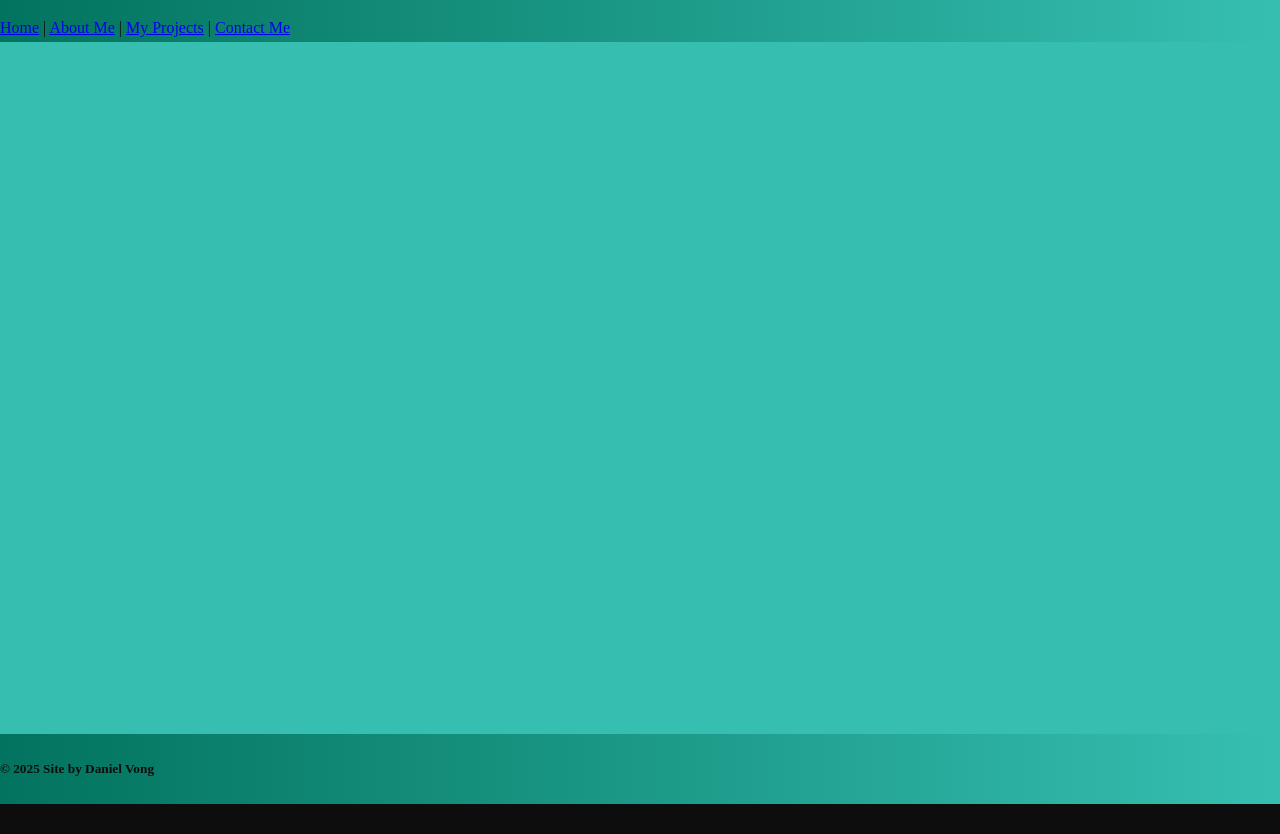
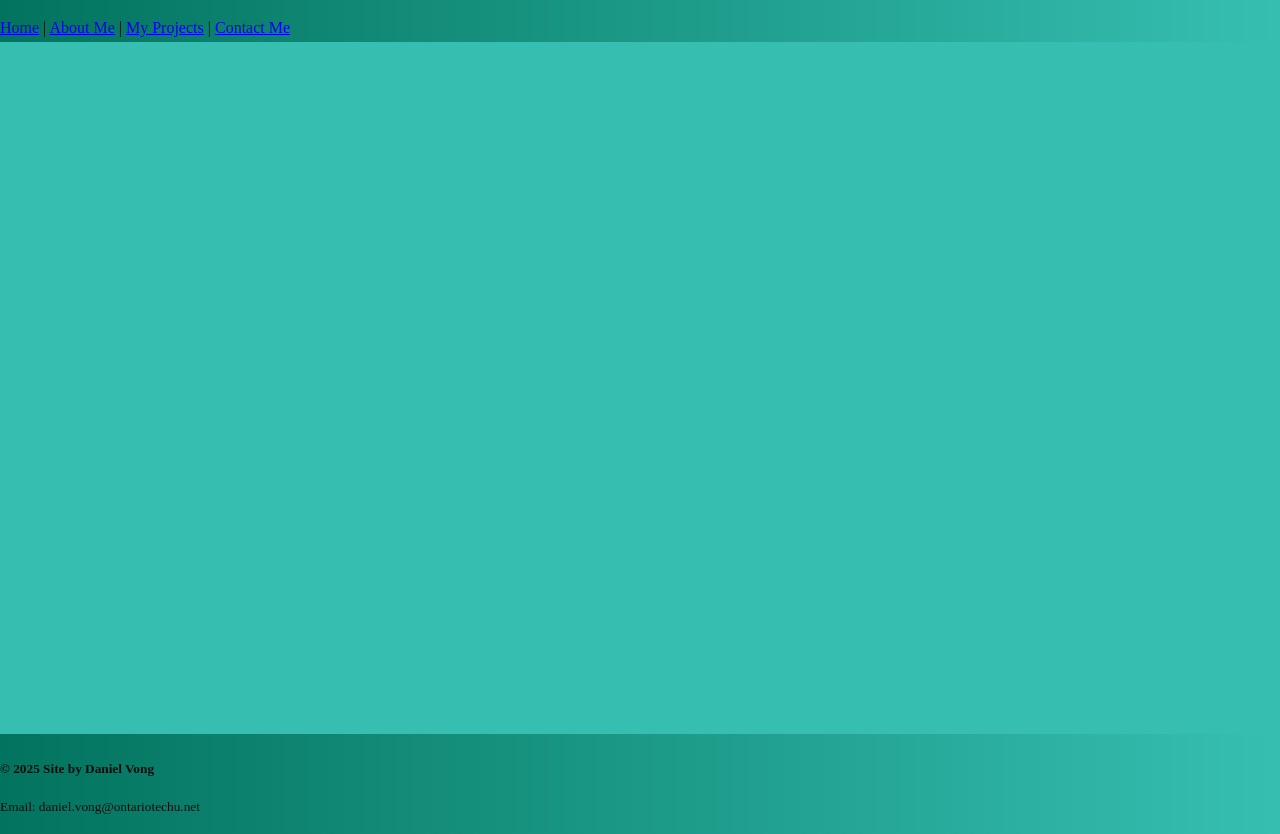
Before and after one commit to DanielVong/WSProgrammingAssignment1DanielVong, a plain HTML site: page index.html in a window 1280 px wide. Shown: the part 66-900 px from the top of the page. Before the commit the page ends 870 px from the top, so only its background shows below. Drawn offline with Linux system fonts and the light colour scheme.

Commit message:
Added email to footer and changed poster image

```diff
--- a/index.html
+++ b/index.html
@@ -33,6 +33,7 @@
     <!--Footer semantic tag with copyright and name-->
     <footer>
         <h5>© 2025 Site by Daniel Vong</h5>
+        <p>Email: daniel.vong@ontariotechu.net</p>
     </footer>
 </body>
 
--- a/style.css
+++ b/style.css
@@ -36,3 +36,6 @@ img{
 form{
     max-width: 25%;
 }
+footer p{
+    font-size: smaller;
+}
```
Also changed, not shown: about.html (+2 -1 lines), contact.html (+1 -0 lines), project.html (+1 -0 lines), poster.jpg.
